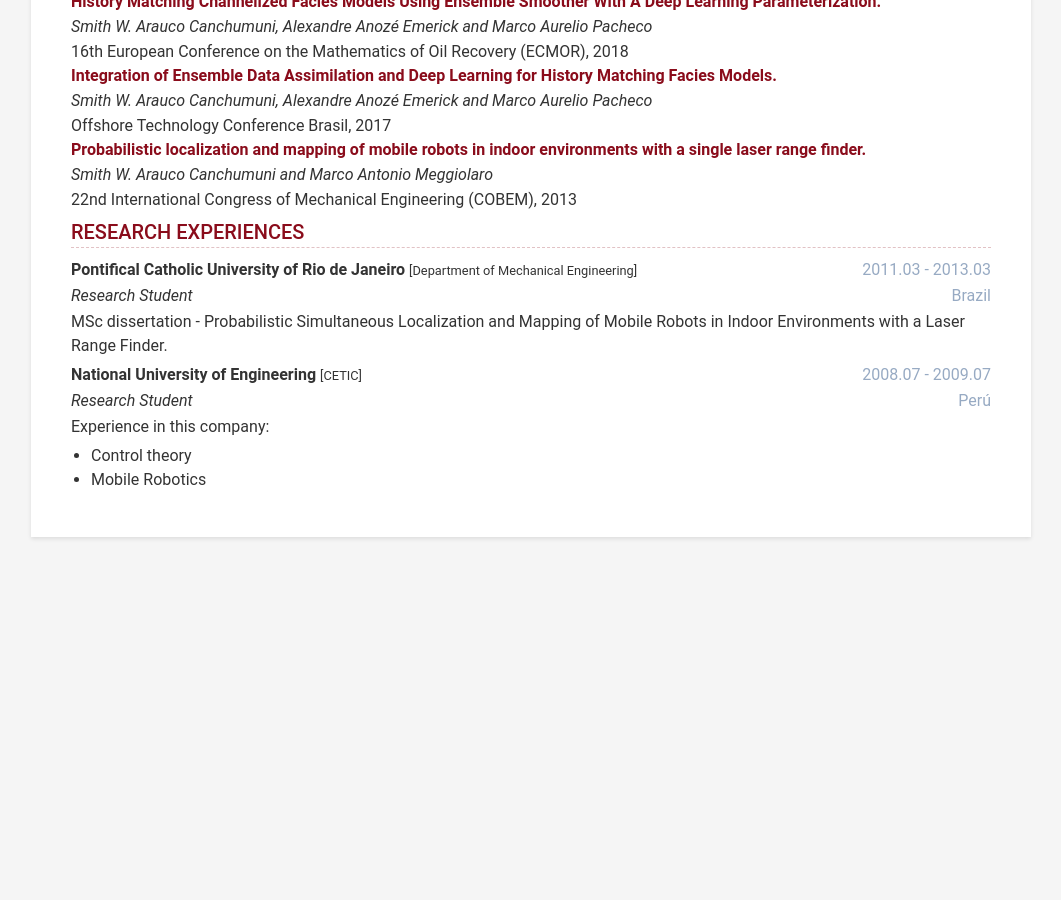
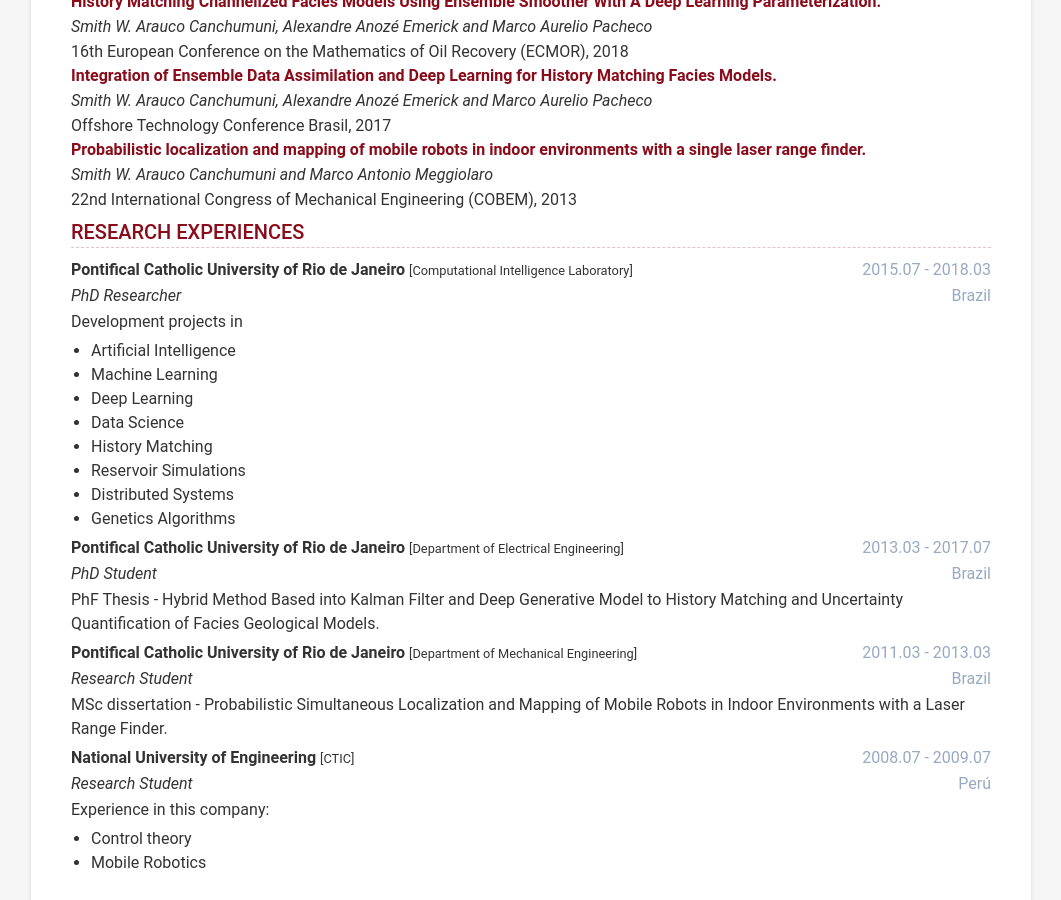
Before and after one commit to smitharauco/https-smitharauco.github.io-, a Jekyll site: the page built from index.html, in a window 1280 px wide and 900 px high, scrolled down 2347 px. Shown: the whole window, without its empty margins (109-1170 px from the left). Built offline with Jekyll 4.4.1, drawn with Linux system fonts in a browser that asks for light colours; nearby versions of some CDN libraries; before the commit the page ends 2904 px from its top, so only the background shows below that.

Commit message:
Update data.yml

```diff
--- a/_data/data.yml
+++ b/_data/data.yml
@@ -125,6 +125,29 @@
   display: true
   title: Research Experiences
   items:
+    - role: PhD Researcher
+      time: 2015.07 - 2018.03
+      company: Pontifical Catholic University of Rio de Janeiro
+      tag: Computational Intelligence Laboratory
+      location: Brazil
+      details:  |
+        Development projects in
+        + Artificial Intelligence
+        + Machine Learning
+        + Deep Learning
+        + Data Science
+        + History Matching
+        + Reservoir Simulations
+        + Distributed Systems
+        + Genetics Algorithms
+
+    - role: PhD Student
+      time: 2013.03 - 2017.07
+      company: Pontifical Catholic University of Rio de Janeiro
+      tag: Department of Electrical Engineering
+      location: Brazil
+      details: PhF Thesis - Hybrid Method Based into Kalman Filter and Deep Generative Model to History Matching and Uncertainty Quantification of Facies Geological Models.
+
     - role: Research Student
       time: 2011.03 - 2013.03
       company: Pontifical Catholic University of Rio de Janeiro
@@ -135,7 +158,7 @@
     - role: Research Student
       time: 2008.07 - 2009.07
       company: National University of Engineering
-      tag: CETIC
+      tag: CTIC
       location: Perú
       details: |
         Experience in this company:
```
